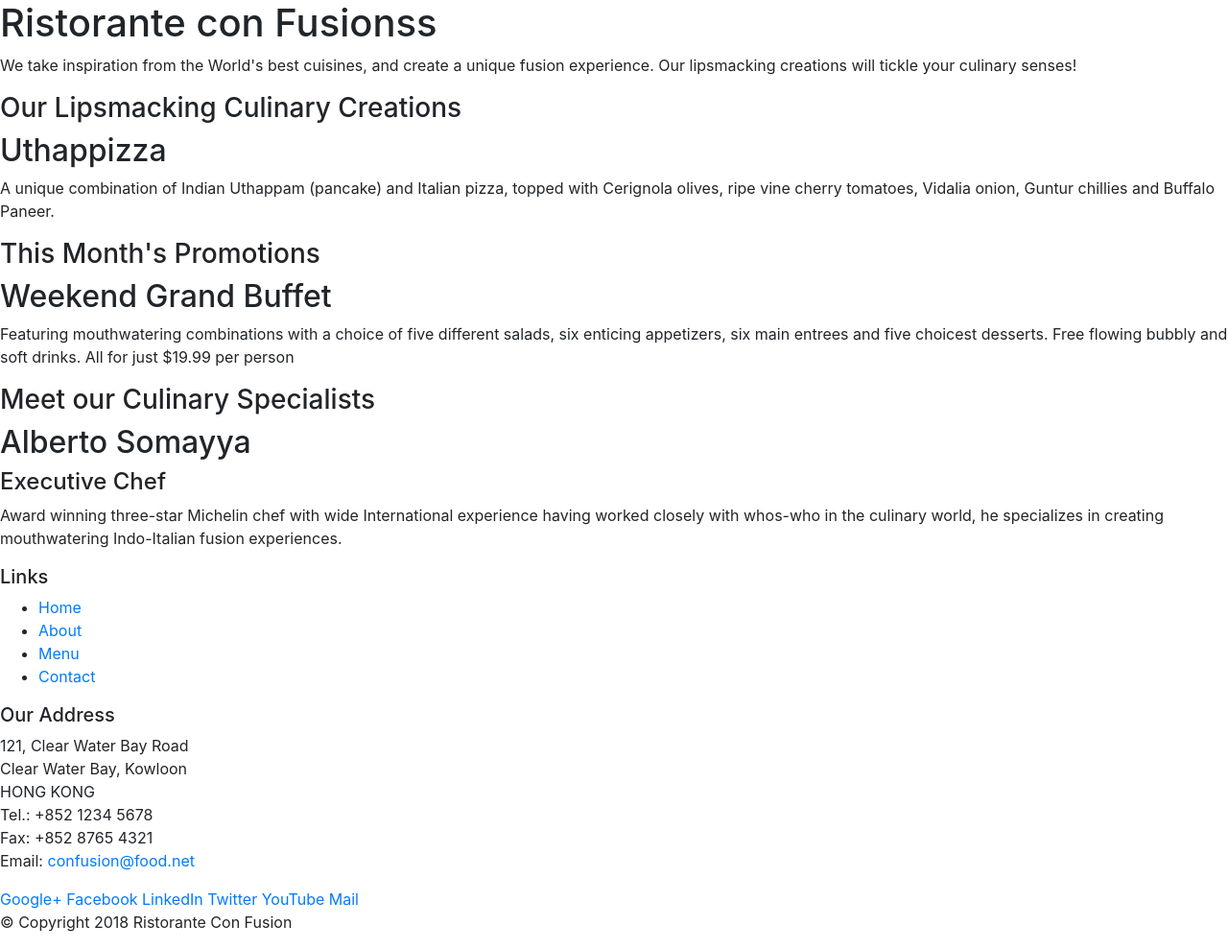
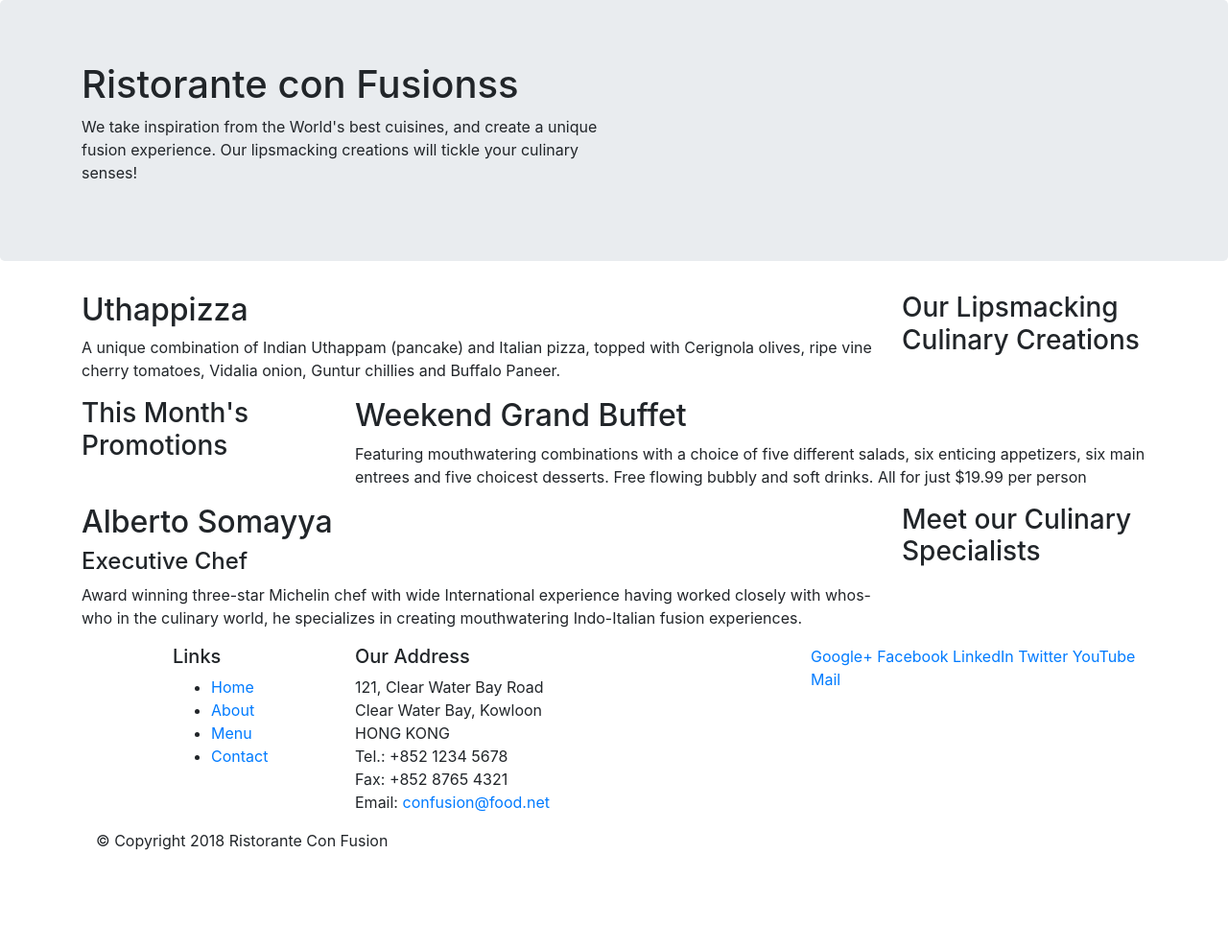
Before and after one commit to hamzaelmorabit/bootstrapCoursera, a website: page index.html in a window 1280 px wide. Shown: the whole page at 96% size. After the commit the page ends 904 px from the top, so only its background shows below. Drawn offline with nearby package versions, Linux system fonts and the light colour scheme.

Commit message:
intro to bootstrap Grid

```diff
--- a/index.html
+++ b/index.html
@@ -21,10 +21,10 @@
   <script src="node_modules/popper.js/dist/umd/popper.min.js"></script>
   <script src="node_modules/bootstrap/dist/js/bootstrap.min.js"></script>
   <body>
-    <header>
-      <div>
-        <div>
-          <div>
+    <header class="jumbotron">
+      <div class="container">
+        <div class="row">
+          <div class="col-12 col-sm-6">
             <h1>Ristorante con Fusionss</h1>
             <p>
               We take inspiration from the World's best cuisines, and create a
@@ -32,17 +32,17 @@
               your culinary senses!
             </p>
           </div>
-          <div></div>
+          <div class="col-12 col-sm col-md"></div>
         </div>
       </div>
     </header>
 
-    <div>
-      <div>
-        <div>
+    <div class="container">
+      <div class="row">
+        <div class="col-12 col-sm-4 order-sm-last col-md-3">
           <h3>Our Lipsmacking Culinary Creations</h3>
         </div>
-        <div>
+        <div class="col col-sm order-sm-first">
           <h2>Uthappizza</h2>
           <p>
             A unique combination of Indian Uthappam (pancake) and Italian pizza,
@@ -52,11 +52,11 @@
         </div>
       </div>
 
-      <div>
-        <div>
+      <div class="row">
+        <div class="col-12 col-sm-4 col-md-3">
           <h3>This Month's Promotions</h3>
         </div>
-        <div>
+        <div class="col col-sm col-md">
           <h2>Weekend Grand Buffet</h2>
           <p>
             Featuring mouthwatering combinations with a choice of five different
@@ -67,11 +67,11 @@
         </div>
       </div>
 
-      <div>
-        <div>
+      <div class="row">
+        <div class="col-12 col-sm-4 order-sm-last col-md-3">
           <h3>Meet our Culinary Specialists</h3>
         </div>
-        <div>
+        <div class="col col-sm order-sm-first col-md">
           <h2>Alberto Somayya</h2>
           <h4>Executive Chef</h4>
           <p>
@@ -85,9 +85,9 @@
     </div>
 
     <footer>
-      <div>
-        <div>
-          <div>
+      <div class="container">
+        <div class="row">
+          <div class="col-4 offset-1 col-sm-2">
             <h5>Links</h5>
             <ul>
               <li><a href="#">Home</a></li>
@@ -96,7 +96,7 @@
               <li><a href="#">Contact</a></li>
             </ul>
           </div>
-          <div>
+          <div class="col-7 col-sm-5">
             <h5>Our Address</h5>
             <address>
               121, Clear Water Bay Road<br />
@@ -107,7 +107,7 @@
               Email: <a href="mailto:confusion@food.net">confusion@food.net</a>
             </address>
           </div>
-          <div>
+          <div class="col-12 col-sm-4">
             <div>
               <a href="http://google.com/+">Google+</a>
               <a href="http://www.facebook.com/profile.php?id=">Facebook</a>
@@ -119,7 +119,7 @@
           </div>
         </div>
         <div>
-          <div>
+          <div class="col-auto">
             <p>© Copyright 2018 Ristorante Con Fusion</p>
           </div>
         </div>
```
Also changed, not shown: 1 other file.
